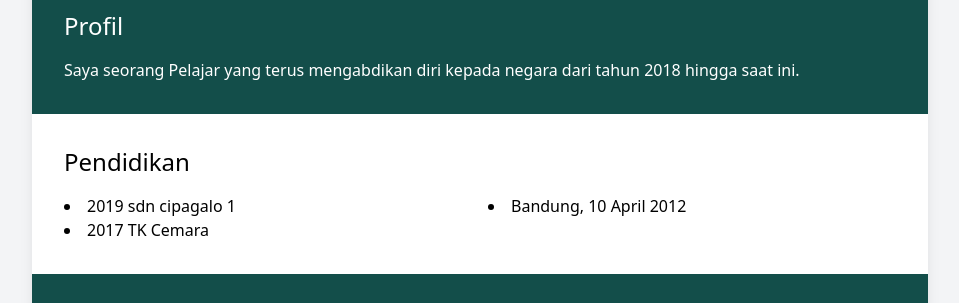
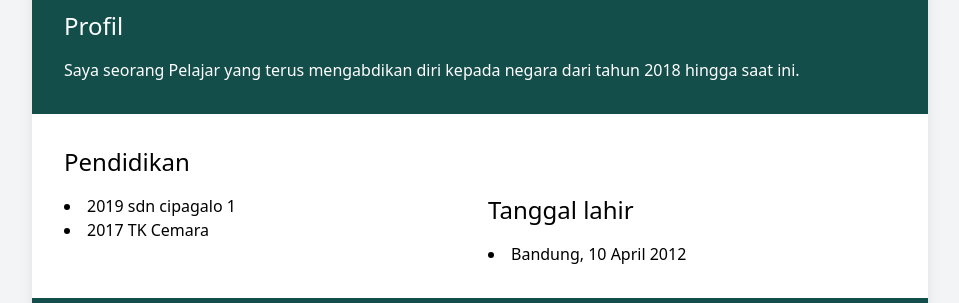
Before and after one commit to Yanzzturu312/website, a plain HTML site: page index.html in a window 1280 px wide. Shown: the part 278-581 px from the top of the page, without its empty margins (160-1119 px from the left). Drawn offline with nearby package versions, Linux system fonts and the light colour scheme.

Commit message:
Update index.html

```diff
--- a/index.html
+++ b/index.html
@@ -44,6 +44,9 @@
       </ul>
      </div>
      <div>
+     <h2 class="text-2xl font-playfair mb-4">
+     Tanggal lahir
+    </h2>
       <ul class="list-disc list-inside">
       <li>
        Bandung, 10 April 2012
```
